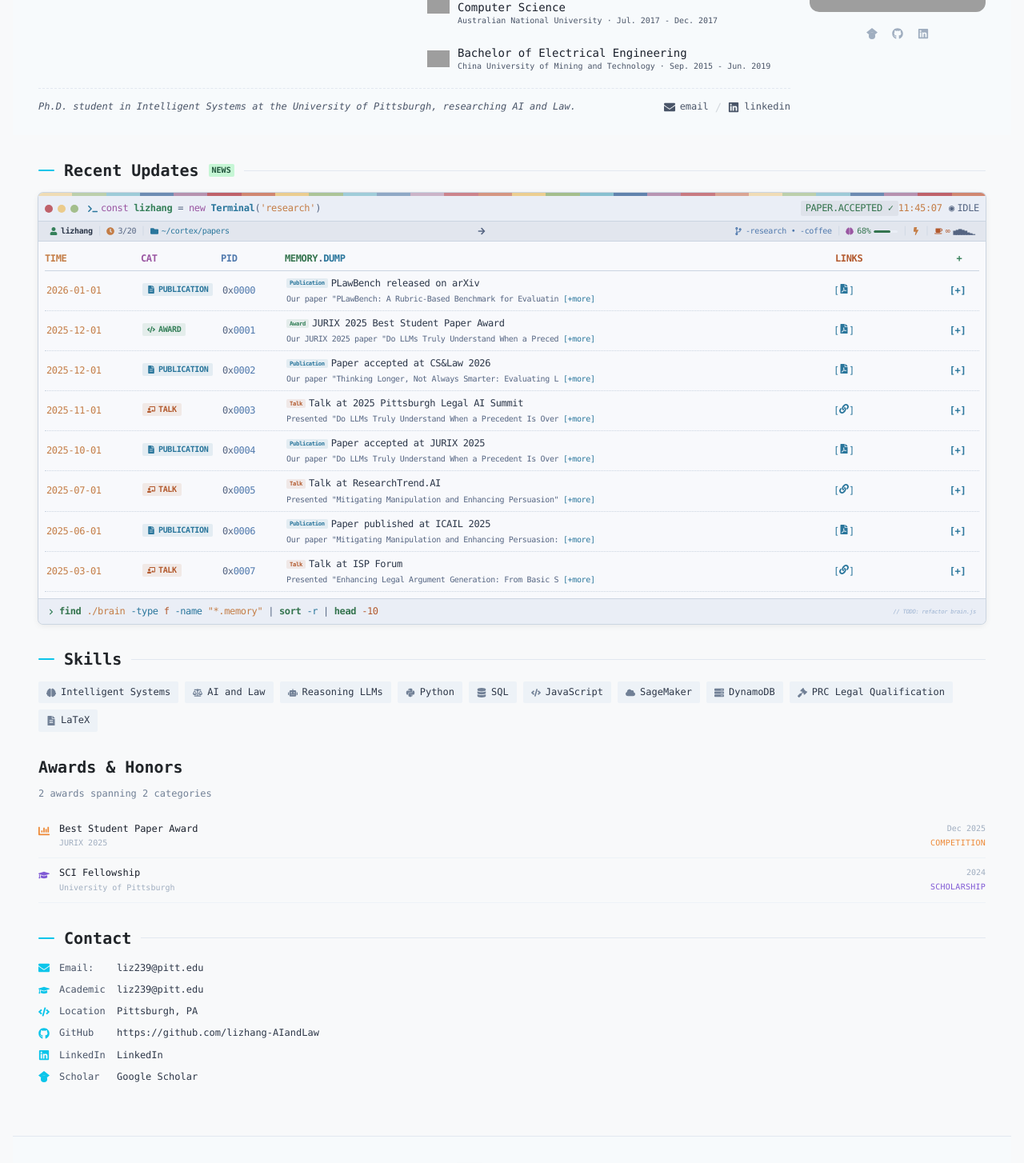
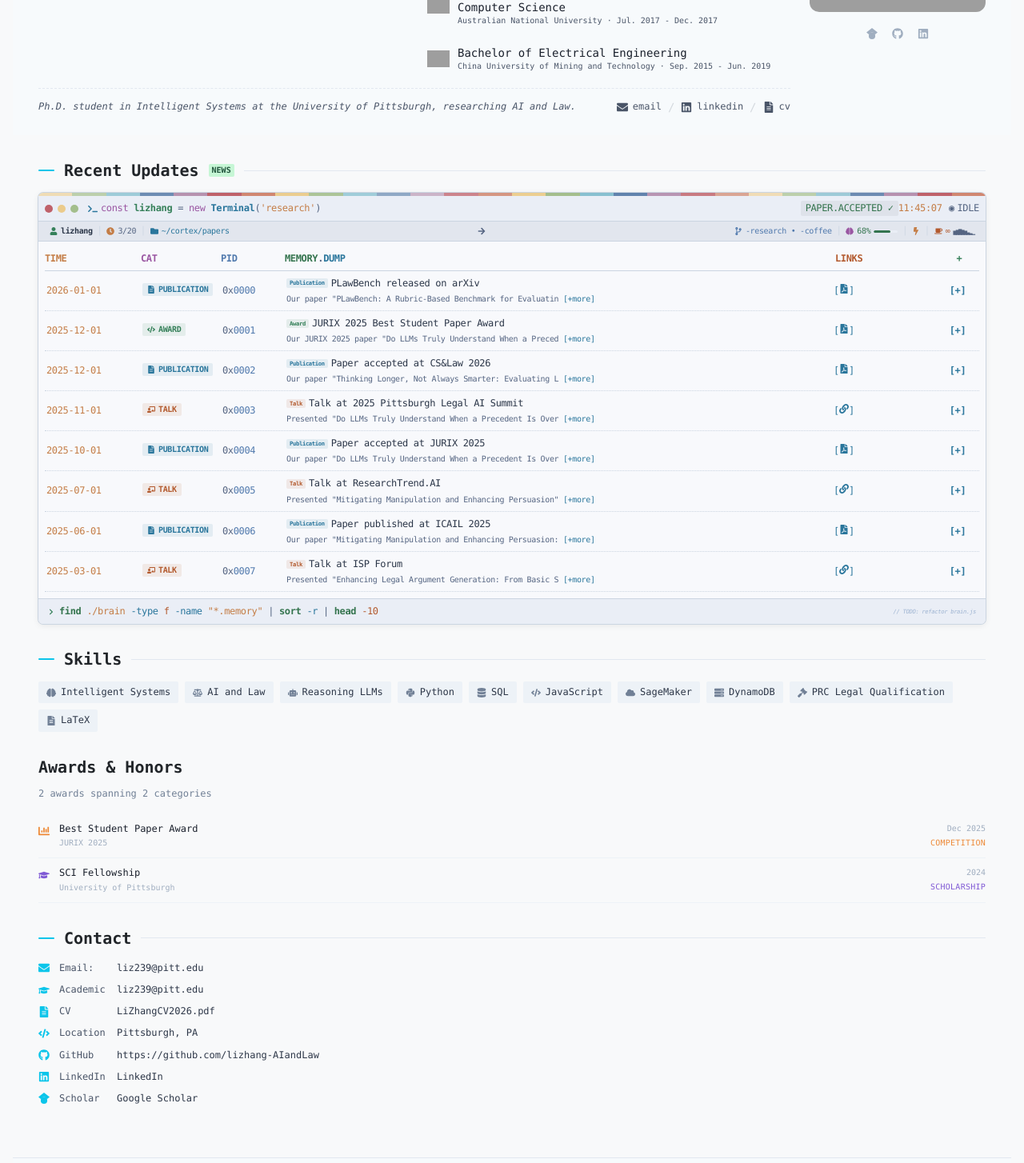
Before and after one commit to lizhang-AIandLaw/lizhang-AIandLaw.github.io, a React (Vite) app: page / in a window 1280 px wide. Shown: the part 401-1855 px from the top of the page at 80% size. Built offline with nearby package versions, Linux system fonts and the light colour scheme; grey boxes are pictures that could not be loaded.

Commit message:
Restore CV links on homepage

```diff
--- a/content/site.json
+++ b/content/site.json
@@ -55,6 +55,7 @@
   "pets": [],
 
   "social": {
+    "cv": "/files/LiZhangCV2026.pdf",
     "github": "https://github.com/lizhang-AIandLaw",
     "linkedin": "https://www.linkedin.com/in/johnnyzhang28165/",
     "googleScholar": "https://scholar.google.com/citations?user=re8xXdsAAAAJ&hl=en",
--- a/content/zh/site.json
+++ b/content/zh/site.json
@@ -55,6 +55,7 @@
   "pets": [],
 
   "social": {
+    "cv": "/files/LiZhangCV2026.pdf",
     "github": "https://github.com/lizhang-AIandLaw",
     "linkedin": "https://www.linkedin.com/in/johnnyzhang28165/",
     "googleScholar": "https://scholar.google.com/citations?user=re8xXdsAAAAJ&hl=en",
--- a/src/components/Navbar.tsx
+++ b/src/components/Navbar.tsx
@@ -5,10 +5,11 @@ import {
 } from '@chakra-ui/react'
 import { MoonIcon, SunIcon, HamburgerIcon, CloseIcon } from '@chakra-ui/icons'
 import { Link, useLocation } from 'react-router-dom'
-import { FaGithub, FaLinkedin, FaMedium, FaEnvelope } from 'react-icons/fa'
+import { FaGithub, FaLinkedin, FaMedium, FaEnvelope, FaFileAlt } from 'react-icons/fa'
 import { SiGooglescholar } from 'react-icons/si'
 import { useTranslation } from 'react-i18next'
 import { navItems, siteOwner } from '@/site.config'
+import { withBase } from '@/utils/asset'
 
 const Navbar: React.FC = () => {
   const { colorMode, toggleColorMode } = useColorMode()
@@ -18,6 +19,7 @@ const Navbar: React.FC = () => {
 
   const socialLinks = [
     { icon: FaEnvelope, href: `mailto:${siteOwner.contact.email}`, label: 'Email' },
+    { icon: FaFileAlt, href: withBase(siteOwner.social.cv), label: 'CV' },
     { icon: FaGithub, href: siteOwner.social.github, label: 'GitHub' },
     { icon: FaLinkedin, href: siteOwner.social.linkedin, label: 'LinkedIn' },
     { icon: FaMedium, href: siteOwner.social.medium, label: 'Medium' },
--- a/src/components/about/HeroSection.tsx
+++ b/src/components/about/HeroSection.tsx
@@ -239,6 +239,13 @@ const HeroSection = ({ title, avatar, research = [], researchLogos = {}, educati
                     <Text fontSize="xs" fontFamily="mono">linkedin</Text>
                   </HStack>
                 </Link>
+                <Text color={textColor} opacity={0.2}>/</Text>
+                <Link href={withBase(siteOwner.social.cv)} isExternal _hover={{ textDecoration: 'none' }}>
+                  <HStack spacing={1.5} color={textColor} transition="all 0.15s" _hover={{ color: 'cyan.400' }}>
+                    <DynamicIcon name="FaFileAlt" boxSize={3.5} />
+                    <Text fontSize="xs" fontFamily="mono">cv</Text>
+                  </HStack>
+                </Link>
               </HStack>
             </Flex>
           </VStack>
--- a/src/components/sections/ContactSection.tsx
+++ b/src/components/sections/ContactSection.tsx
@@ -2,6 +2,7 @@ import { Box, Container, VStack, HStack, Text, Heading, Flex, Link, useColorMode
 import { useTranslation } from 'react-i18next'
 import { useLocalizedData } from '@/hooks/useLocalizedData'
 import DynamicIcon from '../DynamicIcon'
+import { withBase } from '@/utils/asset'
 
 const ContactSection: React.FC = () => {
   const { t } = useTranslation()
@@ -12,6 +13,7 @@ const ContactSection: React.FC = () => {
   const items = [
     siteOwner.contact.email && { icon: 'FaEnvelope', label: t('contact.email', 'Email'), value: siteOwner.contact.email, href: `mailto:${siteOwner.contact.email}` },
     siteOwner.contact.academicEmail && { icon: 'FaGraduationCap', label: t('contact.academicEmail', 'Academic'), value: siteOwner.contact.academicEmail, href: `mailto:${siteOwner.contact.academicEmail}` },
+    siteOwner.social.cv && { icon: 'FaFileAlt', label: 'CV', value: 'LiZhangCV2026.pdf', href: withBase(siteOwner.social.cv) },
     siteOwner.contact.location && { icon: 'FaMapMarkerAlt', label: t('contact.location', 'Location'), value: siteOwner.contact.location },
     siteOwner.social.github && { icon: 'FaGithub', label: 'GitHub', value: siteOwner.social.github, href: siteOwner.social.github },
     siteOwner.social.linkedin && { icon: 'FaLinkedin', label: 'LinkedIn', value: 'LinkedIn', href: siteOwner.social.linkedin },
```
